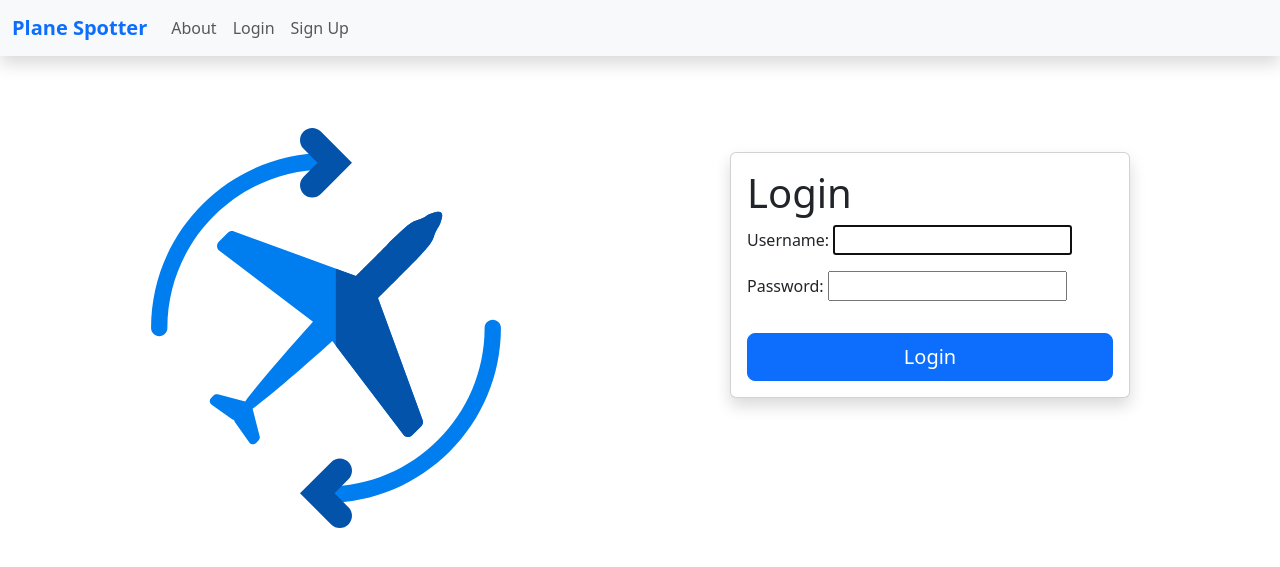
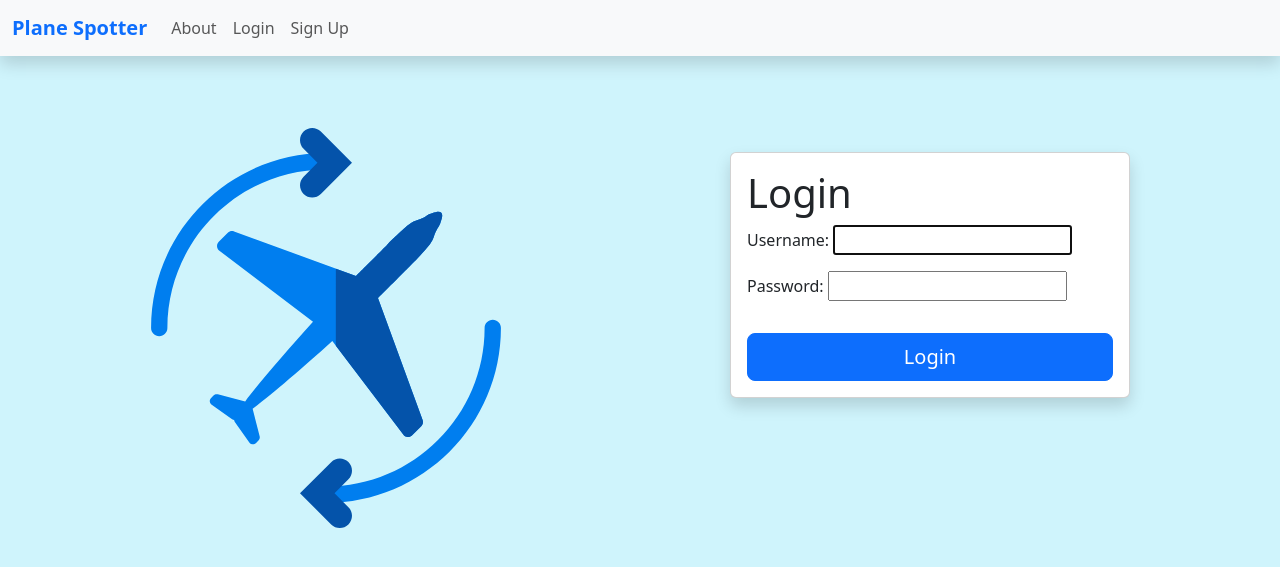
Before and after one commit to Baileybk2/plane-spotter, a Django app: page / in a window 1280 px wide. Shown: the top 567 px of the page. Run offline with Django 5.2, Linux system fonts and the light colour scheme; some libraries are stand-ins or nearby versions.

Commit message:
added background color

```diff
--- a/main_app/templates/base.html
+++ b/main_app/templates/base.html
@@ -15,7 +15,7 @@
     {% load django_bootstrap5 %} {% bootstrap_css %} {% bootstrap_javascript %}
     {% block head %} {% endblock %}
   </head>
-  <body class="d-flex flex-column w-100">
+  <body class="bg-info-subtle d-flex flex-column w-100">
     <header>
       <nav class="navbar navbar-expand-lg bg-body-tertiary shadow">
         <div class="container-fluid">
```
